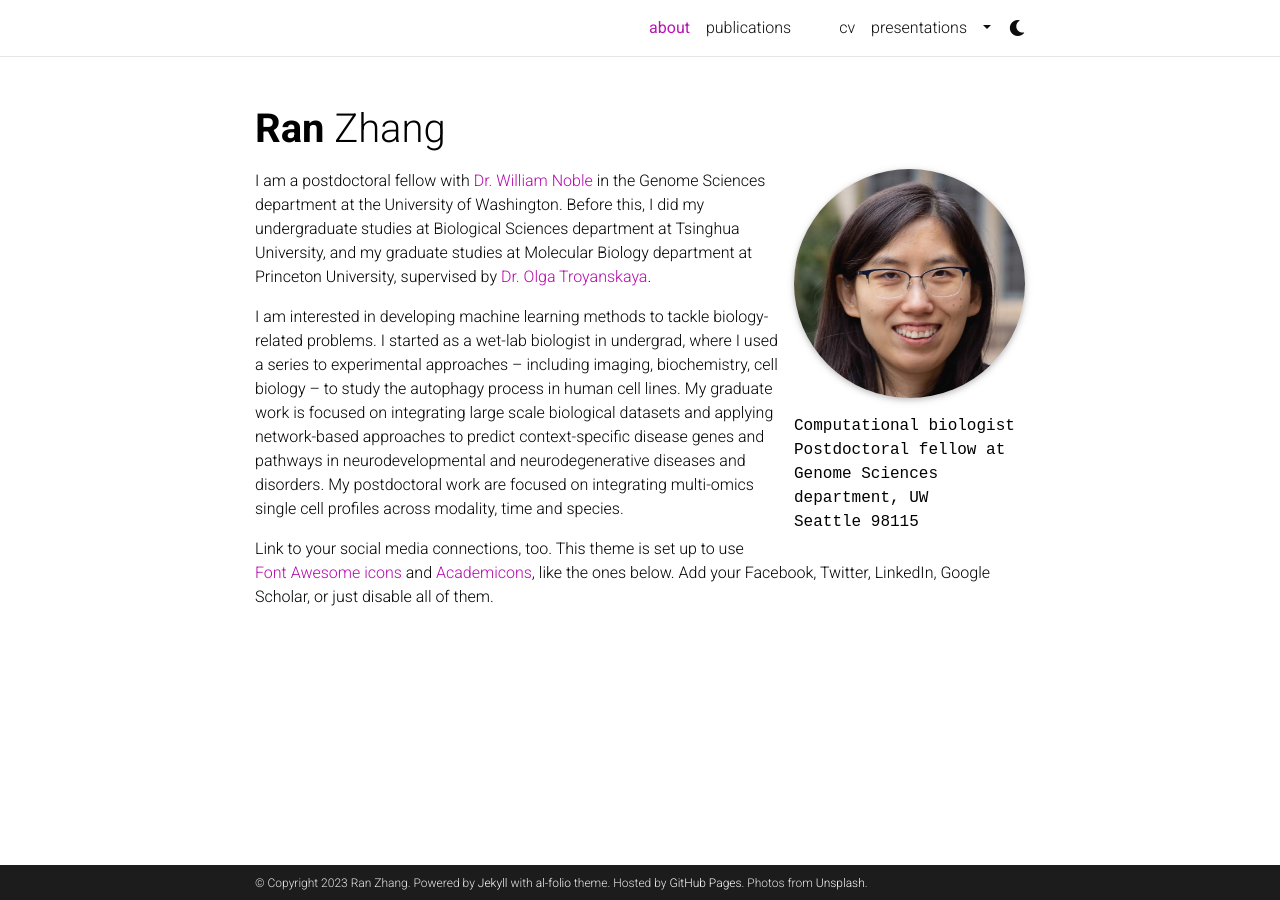
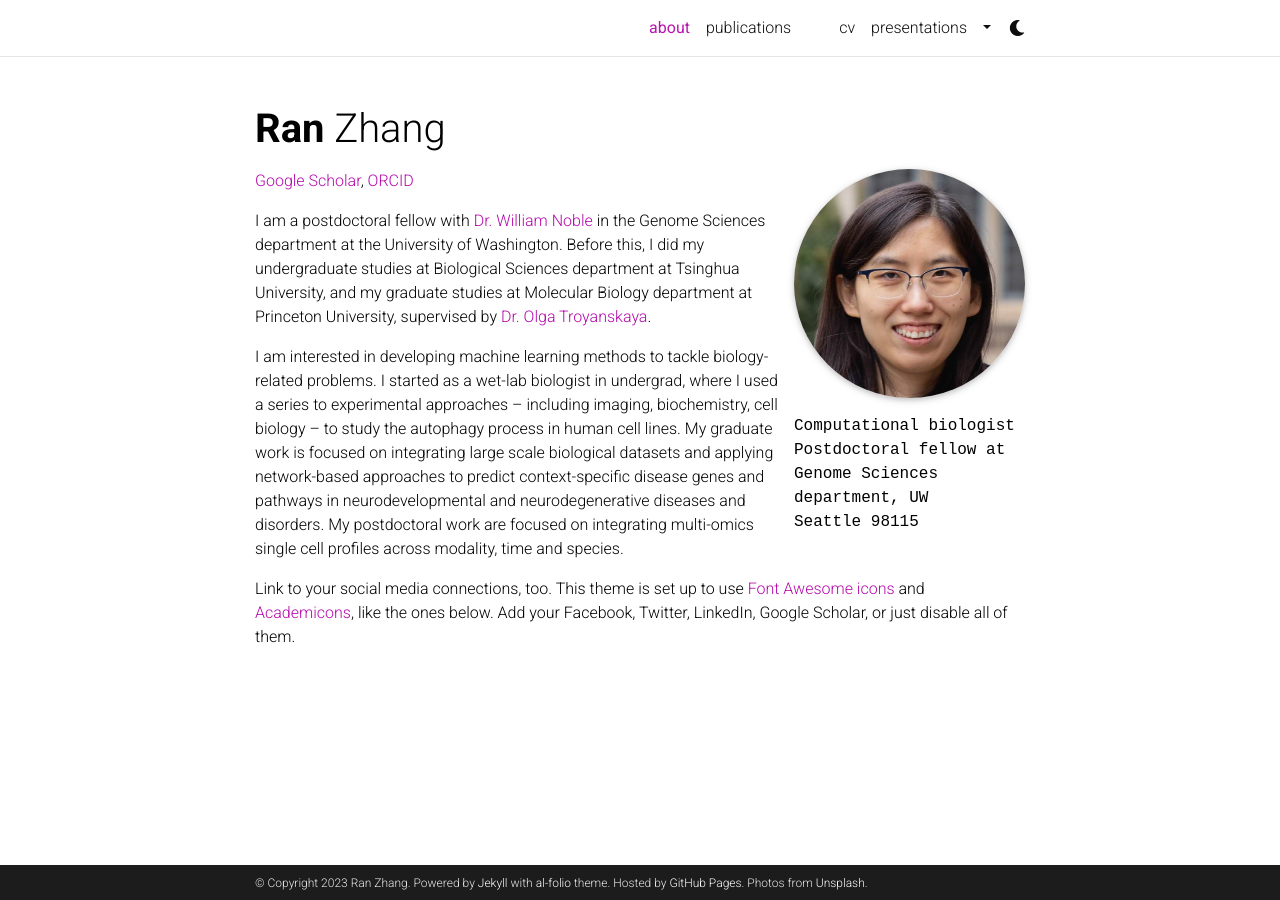
Before and after one commit to RanZhang08/RanZhang08.github.io, a Jekyll site: the page built from _pages/about.md, in a window 1280 px wide. Built offline with Jekyll 4.4.1, drawn with Linux system fonts in a browser that asks for light colours; full-size pictures stand in for the smaller copies a plugin makes; comment, search, counter and statistics services are not loaded; a style sheet for code colours, icons or effects is not loaded.

Commit message:
reformat

```diff
--- a/_pages/about.md
+++ b/_pages/about.md
@@ -19,6 +19,9 @@ selected_papers: false # includes a list of papers marked as "selected={true}"
 social: false  # includes social icons at the bottom of the page
 ---
 
+[Google Scholar](https://scholar.google.com/citations?user=mnTncLgAAAAJ&hl=en/),
+[ORCID](https://orcid.org/0000-0002-7630-1251)
+
 I am a postdoctoral fellow with [Dr. William Noble](https://noble.gs.washington.edu/~wnoble/) in the Genome Sciences department at the University of Washington.
 Before this, I did my undergraduate studies at Biological Sciences department at Tsinghua University, and my graduate studies at Molecular Biology department at Princeton University, supervised by [Dr. Olga Troyanskaya](https://function.princeton.edu/).
 
```
